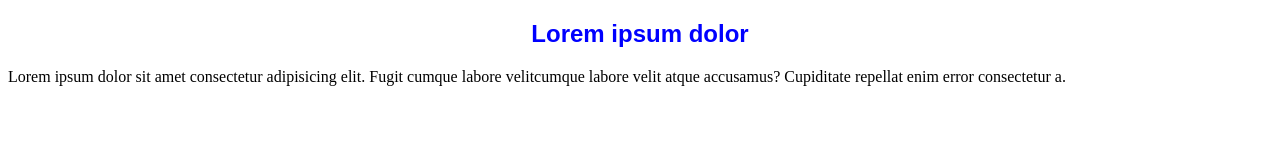
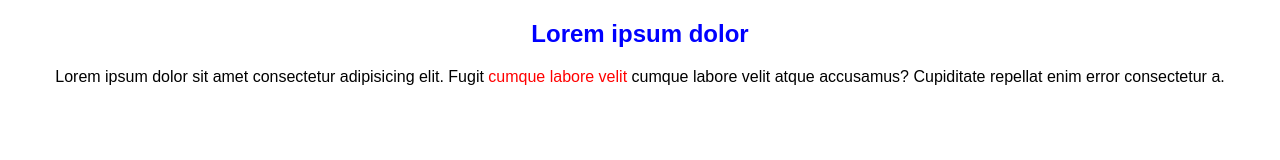
Before and after one commit to tsvubz/git-html-exercise8.1, a plain HTML site: page index.html in a window 1280 px wide. Drawn offline with Linux system fonts and the light colour scheme.

Commit message:
add style

```diff
--- a/style.css
+++ b/style.css
@@ -3,3 +3,10 @@ h2 {
   font-family: Arial, Helvetica, sans-serif;
   text-align: center;
 }
+p {
+  font-family: Arial;
+  text-align: center;
+}
+.p-text {
+  color: red;
+}
```
Also changed, not shown: index.html (+1 -1 lines).
